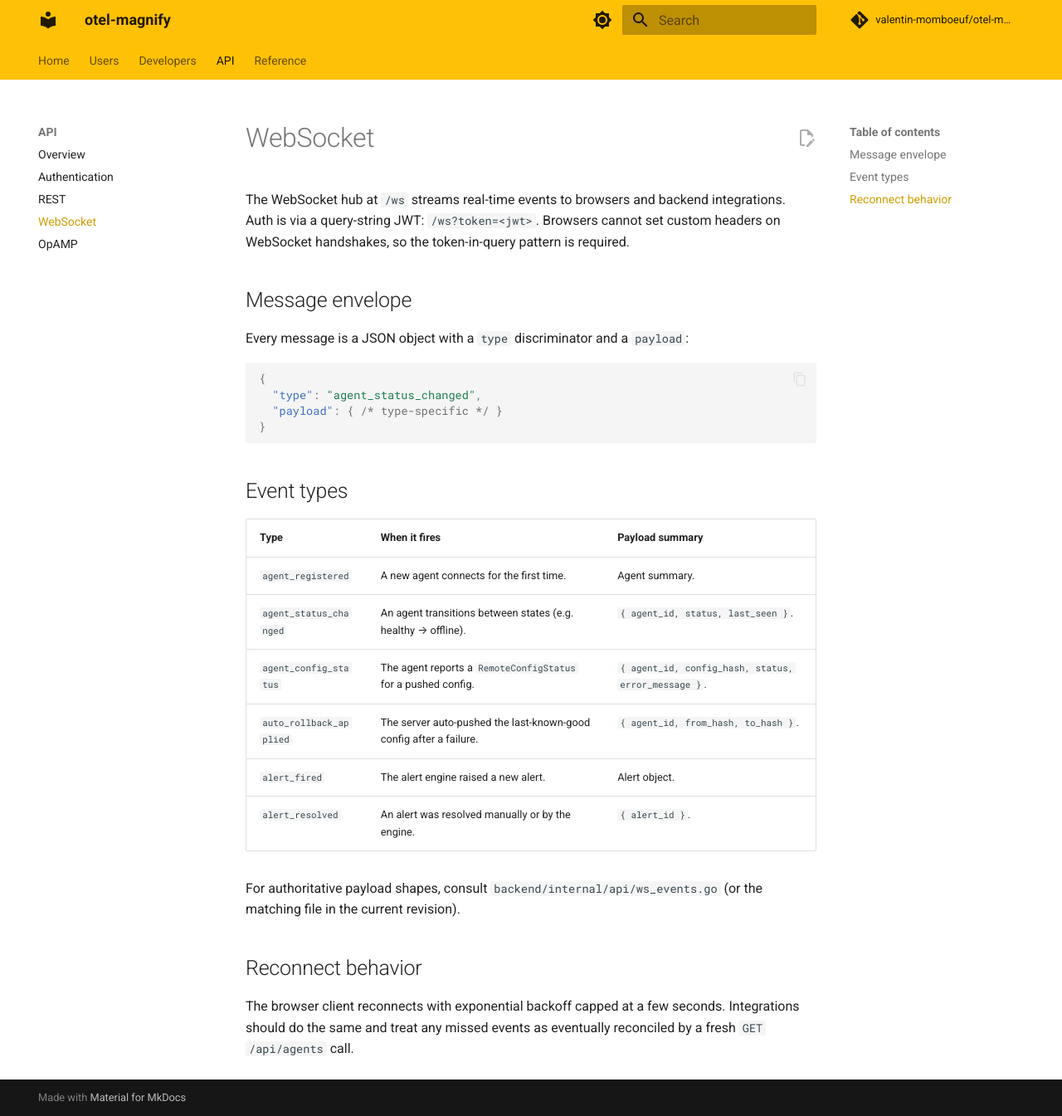
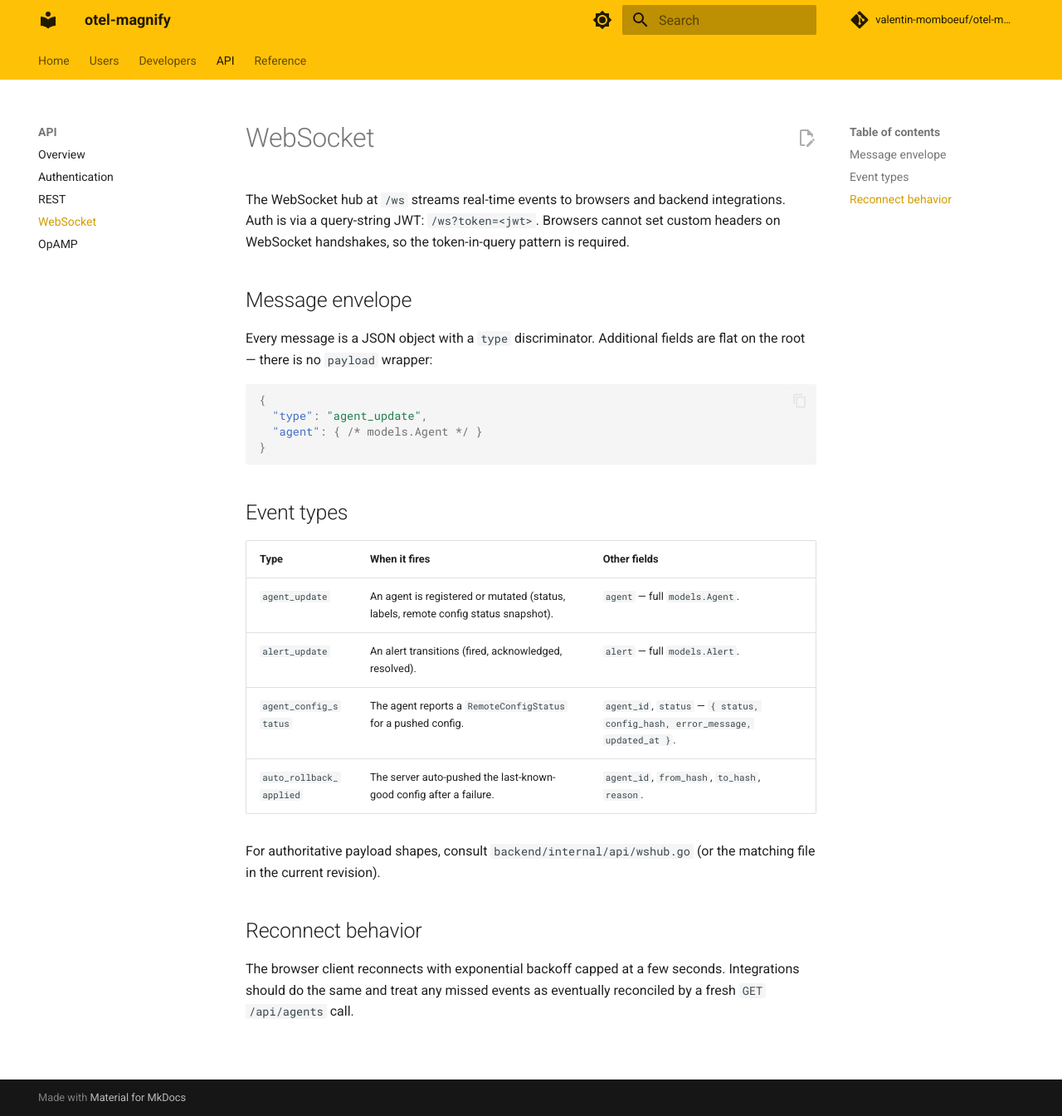
Before and after one commit to valentin-momboeuf/otel-magnify, an MkDocs documentation site: the page built from docs/api/websocket.md, in a window 1280 px wide and 1345 px high. Shown: the whole window at 83% size. Built offline with MkDocs 1.6.1 and Material for MkDocs 9.7.7, drawn with Linux system fonts in a browser that asks for light colours; comment, search, counter and statistics services are not loaded.

Commit message:
docs: align with post-merge reality of config-push-validation
- websocket.md: list the 4 actual events emitted by wshub.go
  (agent_update, alert_update, agent_config_status, auto_rollback_applied)
  and fix the source-file reference.
- rest.md: clarify that POST /config and /validate take raw YAML,
  not a JSON {content} wrapper; show the real 202 response shape.
- managing-configs.md: statuses are lowercase (pending|applied|failed);
  rollback inserts a new row with pushed_by=auto-rollback, it does not
  mutate the failed row into a ROLLED_BACK status.
- architecture.md: OpAMP runs on its own http.ServeMux on :4320, not on
  the chi API mux.
- connecting-agents.md: sdkagent flag is --endpoint, not --server.
- opamp-flow.md: sequence diagrams updated for lowercase statuses and
  corrected rollback mechanics.
- docs.yml workflow: scope pages:write / id-token:write to the deploy
  job only; build job keeps just contents:read.

````diff
--- a/docs/api/websocket.md
+++ b/docs/api/websocket.md
@@ -4,27 +4,25 @@ The WebSocket hub at `/ws` streams real-time events to browsers and backend inte
 
 ## Message envelope
 
-Every message is a JSON object with a `type` discriminator and a `payload`:
+Every message is a JSON object with a `type` discriminator. Additional fields are flat on the root — there is no `payload` wrapper:
 
 ```json
 {
-  "type": "agent_status_changed",
-  "payload": { /* type-specific */ }
+  "type": "agent_update",
+  "agent": { /* models.Agent */ }
 }
 ```
 
 ## Event types
 
-| Type | When it fires | Payload summary |
-|------|---------------|-----------------|
-| `agent_registered` | A new agent connects for the first time. | Agent summary. |
-| `agent_status_changed` | An agent transitions between states (e.g. healthy → offline). | `{ agent_id, status, last_seen }`. |
-| `agent_config_status` | The agent reports a `RemoteConfigStatus` for a pushed config. | `{ agent_id, config_hash, status, error_message }`. |
-| `auto_rollback_applied` | The server auto-pushed the last-known-good config after a failure. | `{ agent_id, from_hash, to_hash }`. |
-| `alert_fired` | The alert engine raised a new alert. | Alert object. |
-| `alert_resolved` | An alert was resolved manually or by the engine. | `{ alert_id }`. |
+| Type | When it fires | Other fields |
+|------|---------------|--------------|
+| `agent_update` | An agent is registered or mutated (status, labels, remote config status snapshot). | `agent` — full `models.Agent`. |
+| `alert_update` | An alert transitions (fired, acknowledged, resolved). | `alert` — full `models.Alert`. |
+| `agent_config_status` | The agent reports a `RemoteConfigStatus` for a pushed config. | `agent_id`, `status` — `{ status, config_hash, error_message, updated_at }`. |
+| `auto_rollback_applied` | The server auto-pushed the last-known-good config after a failure. | `agent_id`, `from_hash`, `to_hash`, `reason`. |
 
-For authoritative payload shapes, consult `backend/internal/api/ws_events.go` (or the matching file in the current revision).
+For authoritative payload shapes, consult `backend/internal/api/wshub.go` (or the matching file in the current revision).
 
 ## Reconnect behavior
 
````
Also changed, not shown: docs/api/rest.md (+8 -5 lines), docs/developers/architecture.md (+1 -1 lines), docs/developers/opamp-flow.md (+10 -8 lines), docs/users/connecting-agents.md (+1 -1 lines), docs/users/managing-configs.md (+3 -3 lines), 1 other file.
